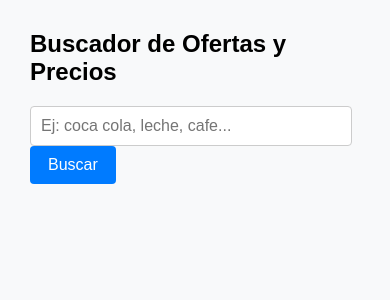
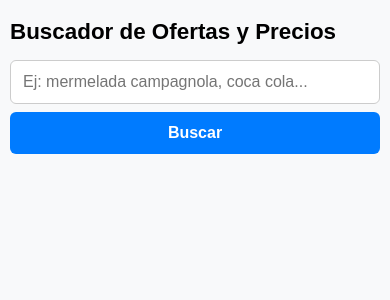
Before and after one commit to smoronalfano-cell/buscador-supermercados, a Flask app: page / in a window 390 px wide. Shown: the top 300 px of the page. Run offline with Flask 3, Linux system fonts and the light colour scheme.

Commit message:
Update index.html

```diff
--- a/templates/index.html
+++ b/templates/index.html
@@ -5,25 +5,69 @@
     <meta name="viewport" content="width=device-width, initial-scale=1.0">
     <title>Buscador de Precios de Supermercados</title>
     <style>
-        body { font-family: Arial, sans-serif; margin: 30px; background-color: #f8f9fa; }
-        .search-box { margin-bottom: 25px; }
-        input[type="text"] { padding: 10px; width: 300px; font-size: 16px; border: 1px solid #ccc; border-radius: 4px; }
-        button { padding: 10px 18px; font-size: 16px; background-color: #007bff; color: white; border: none; border-radius: 4px; cursor: pointer; }
-        table { width: 100%; border-collapse: collapse; background: white; border-radius: 8px; overflow: hidden; box-shadow: 0 1px 4px rgba(0,0,0,0.1); }
-        th, td { padding: 12px 15px; text-align: left; border-bottom: 1px solid #ddd; }
+        body {
+            font-family: Arial, sans-serif;
+            margin: 15px;
+            background-color: #f8f9fa;
+        }
+        h2 {
+            font-size: 1.4rem;
+            margin-bottom: 15px;
+        }
+
+        /* Formulario adaptable a móviles */
+        .search-box { margin-bottom: 20px; }
+        .search-form { display: flex; gap: 8px; flex-wrap: wrap; }
+        input[type="text"] {
+            flex: 1 1 200px;
+            padding: 12px;
+            font-size: 16px;
+            border: 1px solid #ccc;
+            border-radius: 6px;
+            box-sizing: border-box;
+        }
+        button {
+            padding: 12px 20px;
+            font-size: 16px;
+            background-color: #007bff;
+            color: white;
+            border: none;
+            border-radius: 6px;
+            cursor: pointer;
+            font-weight: bold;
+        }
+
+        /* Contenedor responsivo para tablas en celulares */
+        .table-responsive {
+            width: 100%;
+            overflow-x: auto;
+            -webkit-overflow-scrolling: touch;
+            background: white;
+            border-radius: 8px;
+            box-shadow: 0 1px 4px rgba(0,0,0,0.1);
+        }
+
+        table { width: 100%; border-collapse: collapse; min-width: 600px; }
+        th, td { padding: 10px 12px; text-align: left; border-bottom: 1px solid #ddd; font-size: 14px; }
         th { background-color: #f1f1f1; }
 
-        .badge { padding: 5px 10px; border-radius: 4px; color: white; font-weight: bold; font-size: 13px; display: inline-block; }
+        .badge { padding: 5px 8px; border-radius: 4px; color: white; font-weight: bold; font-size: 12px; display: inline-block; white-space: nowrap; }
         .dia { background-color: #e30613; }
         .carrefour { background-color: #0055a5; }
         .masonline { background-color: #008a45; }
         .vea { background-color: #ff6600; }
 
-        .promo-tag { background-color: #fff3cd; color: #856404; padding: 4px 8px; border-radius: 4px; font-size: 12px; font-weight: bold; display: inline-block; }
+        .promo-tag { background-color: #fff3cd; color: #856404; padding: 4px 6px; border-radius: 4px; font-size: 11px; font-weight: bold; display: inline-block; }
         .mejor-opcion { background-color: #e8f5e9; font-weight: bold; }
-        .trophy { color: #2e7d32; font-size: 11px; background: #c8e6c9; padding: 3px 6px; border-radius: 4px; display: inline-block; margin-top: 4px; }
+        .trophy { color: #2e7d32; font-size: 11px; background: #c8e6c9; padding: 3px 6px; border-radius: 4px; display: inline-block; margin-top: 4px; white-space: nowrap; }
         .prod-link { color: #333; text-decoration: none; font-weight: 500; }
         .prod-link:hover { color: #007bff; text-decoration: underline; }
+
+        @media (max-width: 600px) {
+            body { margin: 10px; }
+            button { width: 100%; }
+            input[type="text"] { width: 100%; }
+        }
     </style>
 </head>
 <body>
@@ -31,13 +75,14 @@
     <h2>Buscador de Ofertas y Precios</h2>
 
     <div class="search-box">
-        <form method="POST">
-            <input type="text" name="busqueda" placeholder="Ej: coca cola, leche, cafe..." value="{{ busqueda }}" required>
+        <form method="POST" class="search-form">
+            <input type="text" name="busqueda" placeholder="Ej: mermelada campagnola, coca cola..." value="{{ busqueda }}" required>
             <button type="submit">Buscar</button>
         </form>
     </div>
 
     {% if resultados %}
+    <div class="table-responsive">
         <table>
             <thead>
                 <tr>
@@ -73,6 +118,7 @@
                 {% endfor %}
             </tbody>
         </table>
+    </div>
     {% elif busqueda %}
     <p>No se encontraron productos disponibles para "{{ busqueda }}".</p>
     {% endif %}
```
Lines whose indentation alone changed are shown as unchanged.
